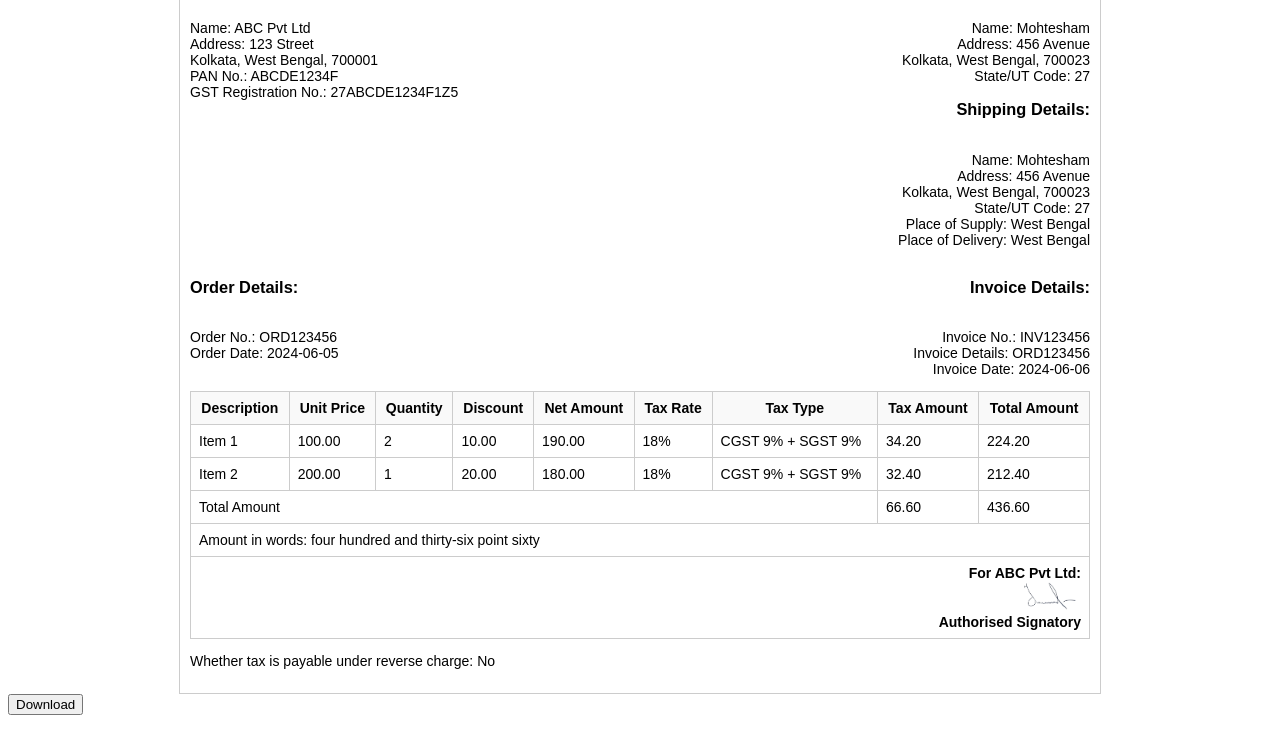
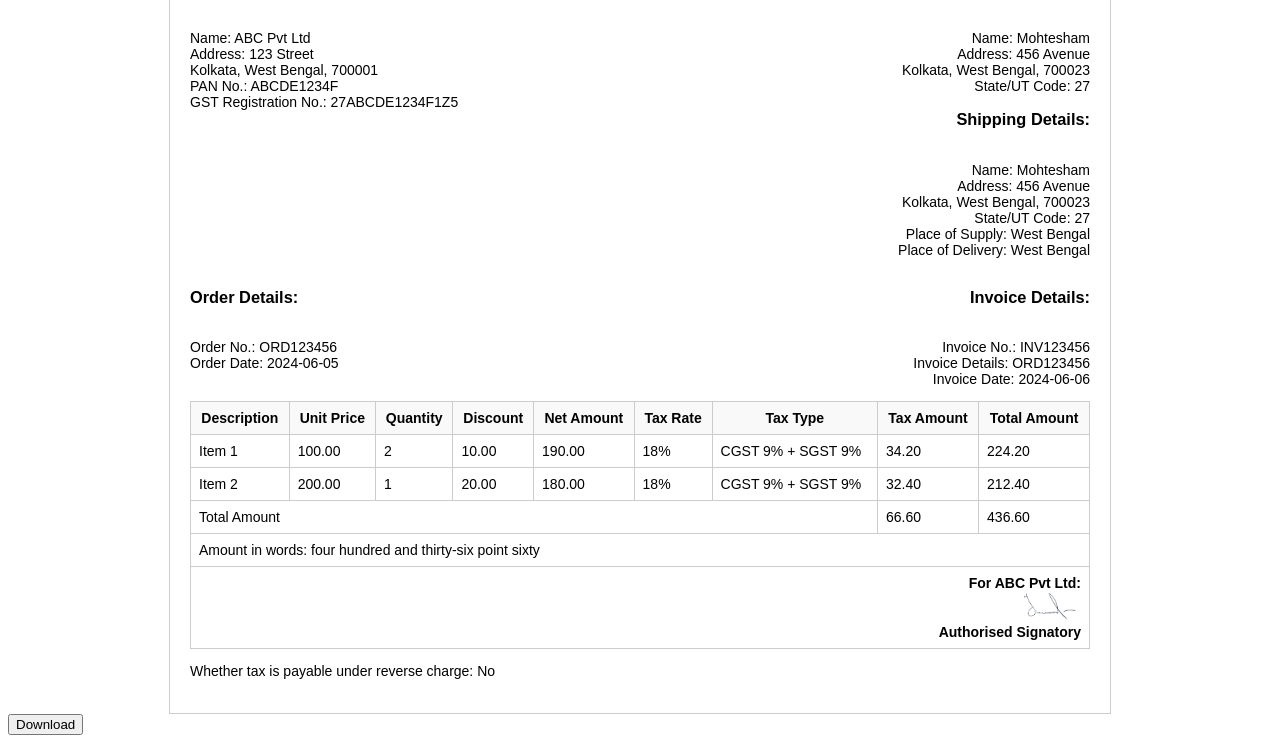
Before and after one commit to Mohtesham-azam/invoice, a plain HTML site: page index.html in a window 1280 px wide. Shown: the part 157-900 px from the top of the page. Drawn offline with Linux system fonts and the light colour scheme.

Commit message:
modified width

```diff
--- a/index.html
+++ b/index.html
@@ -10,11 +10,11 @@
             font-size: 14px;
         }
         .invoice-container {
-            width: 100%;
+            width: 90%;
             max-width: 900px;
             margin: auto;
             border: 1px solid #ccc;
-            padding: 10px;
+            padding: 20px;
         }
         .header, .address, .order{
             display: flex;
```
